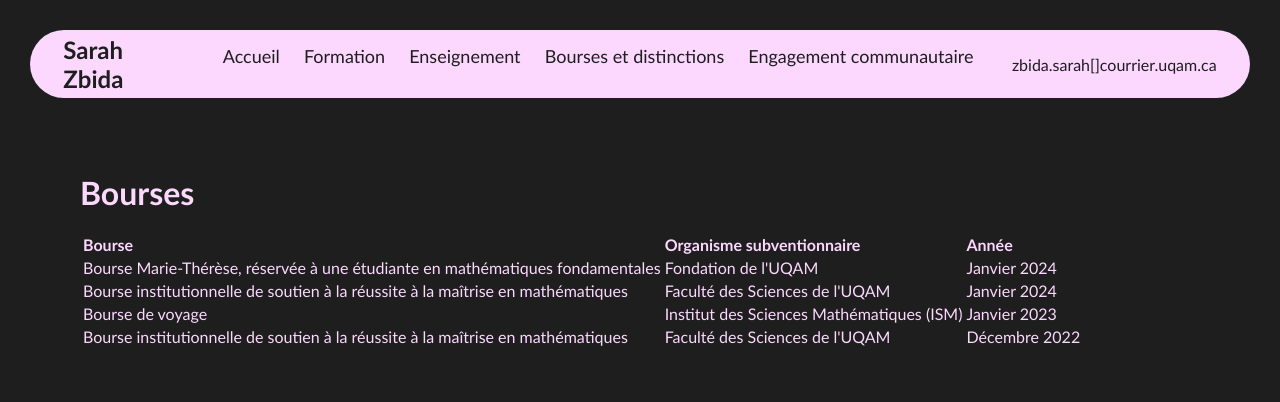
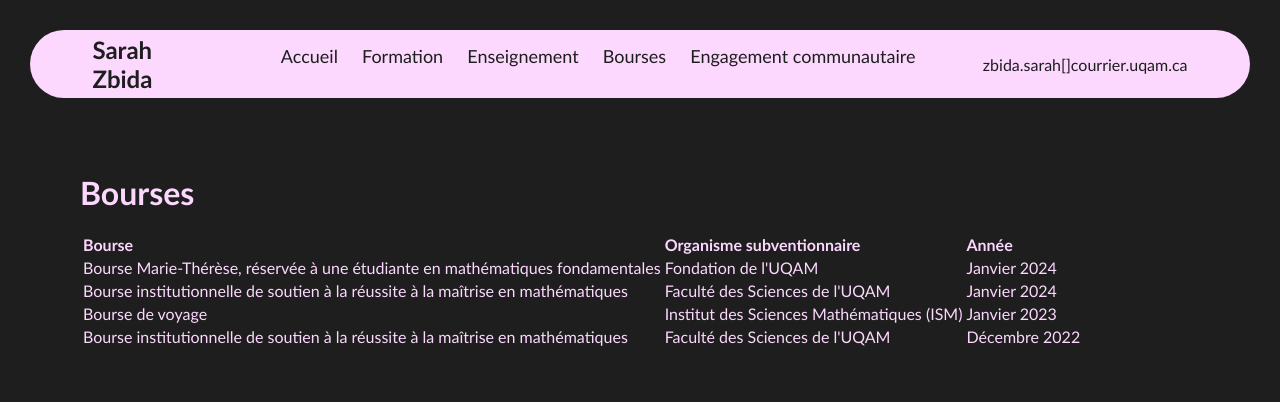
Before and after one commit to sarahzbida/sarahzbida.github.io, a plain HTML site: page bourses.html in a window 1280 px wide. Drawn offline with Linux system fonts and the light colour scheme.

Commit message:
Update bourses.html

```diff
--- a/bourses.html
+++ b/bourses.html
@@ -16,7 +16,7 @@
                 <li><a href="index.html">Accueil</a></li>
                 <li><a href="formation.html">Formation</a></li>
                 <li><a href="enseignement.html">Enseignement</a></li>
-                <li><a href="bourses.html">Bourses et distinctions</a></li>
+                <li><a href="bourses.html">Bourses</a></li>
                 <li><a href="engagement.html">Engagement communautaire</a></li>
             </ul>
         </div>
```
